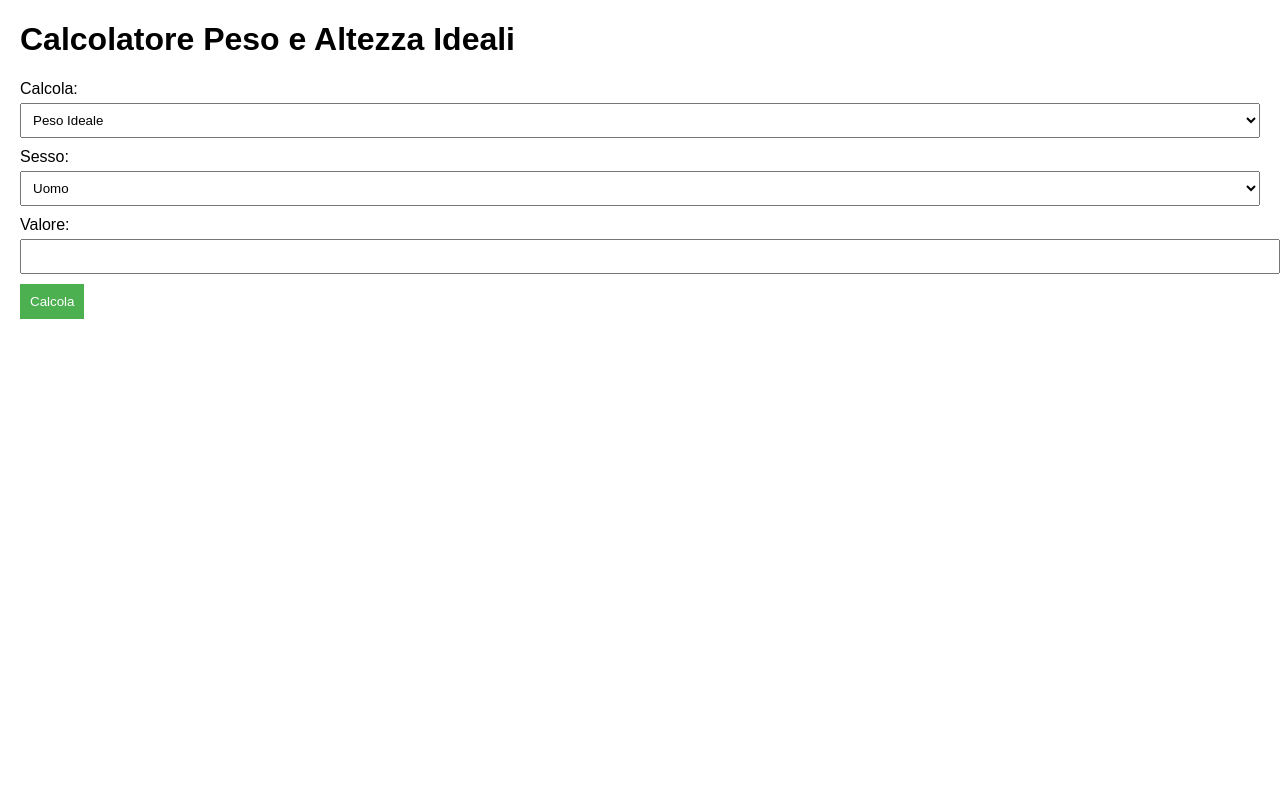
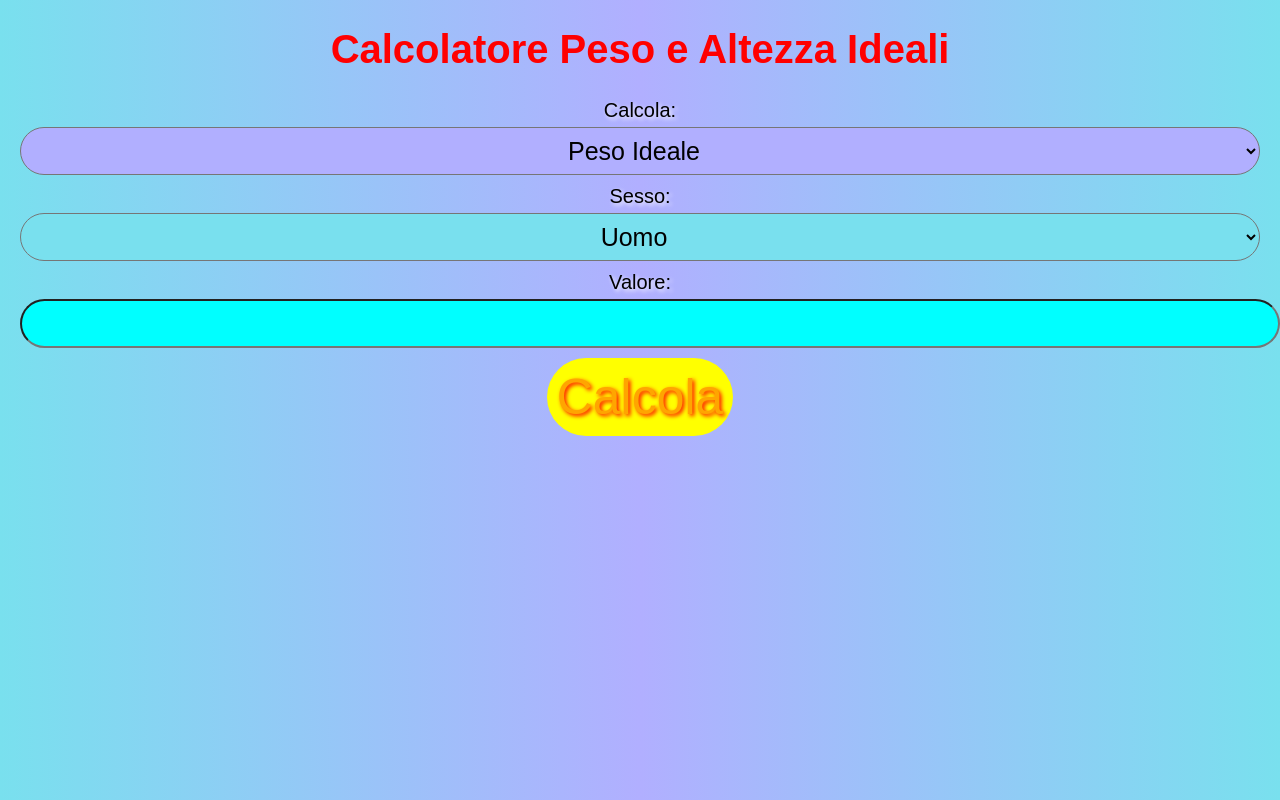
Before and after one commit to NicoMaker/Calcolo_peso_altezza_ideale, a plain HTML site: page Index .html in a window 1280 px wide. Drawn offline with Linux system fonts and the light colour scheme.

Commit message:
Aggiunta Grafica e file di js

```diff
--- a/Index .html
+++ b/Index .html
@@ -1,39 +1,11 @@
 <!DOCTYPE html>
-<html lang="en">
 <head>
     <meta charset="UTF-8">
     <meta name="viewport" content="width=device-width, initial-scale=1.0">
+    <link rel="icon" href="https://encrypted-tbn0.gstatic.com/images?q=tbn:ANd9GcSgmiRVB1jivPXqyqirTD_LuJpWl-jTp7m0Pg&usqp=CAU" type="image/jpg">
     <title>Calcolatore Peso e Altezza Ideali</title>
-    <style>
-        body {
-            font-family: Arial, sans-serif;
-            margin: 20px;
-        }
-
-        label {
-            display: block;
-            margin-bottom: 5px;
-        }
-
-        input, select {
-            width: 100%;
-            padding: 8px;
-            margin-bottom: 10px;
-        }
-
-        button {
-            padding: 10px;
-            background-color: #4CAF50;
-            color: white;
-            border: none;
-            cursor: pointer;
-        }
-
-        #result {
-            margin-top: 20px;
-            font-weight: bold;
-        }
-    </style>
+    <link rel="stylesheet" href="stylealtezzapeso.css">
+    <script src="scriptpesoaltezza.js" defer></script>
 </head>
 <body>
     <h1>Calcolatore Peso e Altezza Ideali</h1>
@@ -56,42 +28,5 @@
     <button onclick="calculateIdeal()">Calcola</button>
 
     <div id="result"></div>
-
-    <script>
-        function calculateIdeal() {
-            const calculationType = document.getElementById('calculationType').value;
-            const gender = document.getElementById('gender').value;
-            const value = parseFloat(document.getElementById('value').value);
-            let result = '';
-
-            if (isNaN(value) || value <= 0) {
-                result = 'Inserisci un valore valido.';
-            } else {
-                if (calculationType === 'weight') {
-                    if (gender === 'male') {
-                        // Formula per calcolare il peso ideale per un uomo
-                        const idealWeight = (value - 100) * 0.9;
-                        result = `Il peso ideale per un uomo con altezza ${value} cm è ${idealWeight.toFixed(2)} kg.`;
-                    } else if (gender === 'female') {
-                        // Formula per calcolare il peso ideale per una donna
-                        const idealWeight = (value - 100) * 0.85;
-                        result = `Il peso ideale per una donna con altezza ${value} cm è ${idealWeight.toFixed(2)} kg.`;
-                    }
-                } else if (calculationType === 'height') {
-                    // Formula inversa per calcolare l'altezza ideale
-                    const idealHeightMale = (value / 0.9) + 100;
-                    const idealHeightFemale = (value / 0.85) + 100;
-
-                    if (gender === 'male') {
-                        result = `Per un peso di ${value} kg, l'altezza ideale per un uomo è ${idealHeightMale.toFixed(2)} cm.`;
-                    } else if (gender === 'female') {
-                        result = `Per un peso di ${value} kg, l'altezza ideale per una donna è ${idealHeightFemale.toFixed(2)} cm.`;
-                    }
-                }
-            }
-
-            document.getElementById('result').innerHTML = result;
-        }
-    </script>
 </body>
 </html>
--- /dev/null
+++ b/scriptpesoaltezza.js
@@ -0,0 +1,34 @@
+function calculateIdeal() {
+    const calculationType = document.getElementById('calculationType').value;
+    const gender = document.getElementById('gender').value;
+    const value = parseFloat(document.getElementById('value').value);
+    let result = '';
+
+    if (isNaN(value) || value <= 0) {
+        result = 'Inserisci un valore valido.';
+    } else {
+        if (calculationType === 'weight') {
+            if (gender === 'male') {
+                // Formula per calcolare il peso ideale per un uomo
+                const idealWeight = (value - 100) * 0.9;
+                result = `Il peso ideale per un uomo con altezza ${value} cm è ${idealWeight.toFixed(2)} kg.`;
+            } else if (gender === 'female') {
+                // Formula per calcolare il peso ideale per una donna
+                const idealWeight = (value - 100) * 0.85;
+                result = `Il peso ideale per una donna con altezza ${value} cm è ${idealWeight.toFixed(2)} kg.`;
+            }
+        } else if (calculationType === 'height') {
+            // Formula inversa per calcolare l'altezza ideale
+            const idealHeightMale = (value / 0.9) + 100;
+            const idealHeightFemale = (value / 0.85) + 100;
+
+            if (gender === 'male') {
+                result = `Per un peso di ${value} kg, l'altezza ideale per un uomo è ${idealHeightMale.toFixed(2)} cm.`;
+            } else if (gender === 'female') {
+                result = `Per un peso di ${value} kg, l'altezza ideale per una donna è ${idealHeightFemale.toFixed(2)} cm.`;
+            }
+        }
+    }
+
+    document.getElementById('result').innerHTML = result;
+}
--- /dev/null
+++ b/stylealtezzapeso.css
@@ -0,0 +1,60 @@
+body {
+    font-family: Arial, sans-serif;
+    margin: 20px;
+    background: linear-gradient(to right, #79E0EE, #B1AFFF, #79E0EE);
+    text-align: center
+}
+
+h1
+{
+    color: red;
+    font-weight: bold;
+    font-size: 40px
+}
+
+label {
+    display: block;
+    margin-bottom: 5px;
+    font-size: 20px;
+    text-shadow: 2px 2px 4px white;
+}
+
+input, select {
+    width: 100%;
+    padding: 8px;
+    margin-bottom: 10px;
+    border-radius: 50px;
+    color: black;
+    font-size: 25px;
+    text-align: center;
+}
+
+input
+{
+    background-color: aqua;
+}
+
+button {
+    padding: 10px;
+    background-color: yellow;
+    text-shadow: 2px 2px 4px red;
+    color: orange;
+    border: none;
+    cursor: pointer;
+    border-radius: 50px;
+    font-size: 50px;
+}
+
+#result {
+    margin-top: 40px;
+    font-weight: bold;
+}
+
+#gender{
+    background-color:#79E0EE;
+}
+
+#calculationType
+{
+    background-color: #B1AFFF;
+}
```
